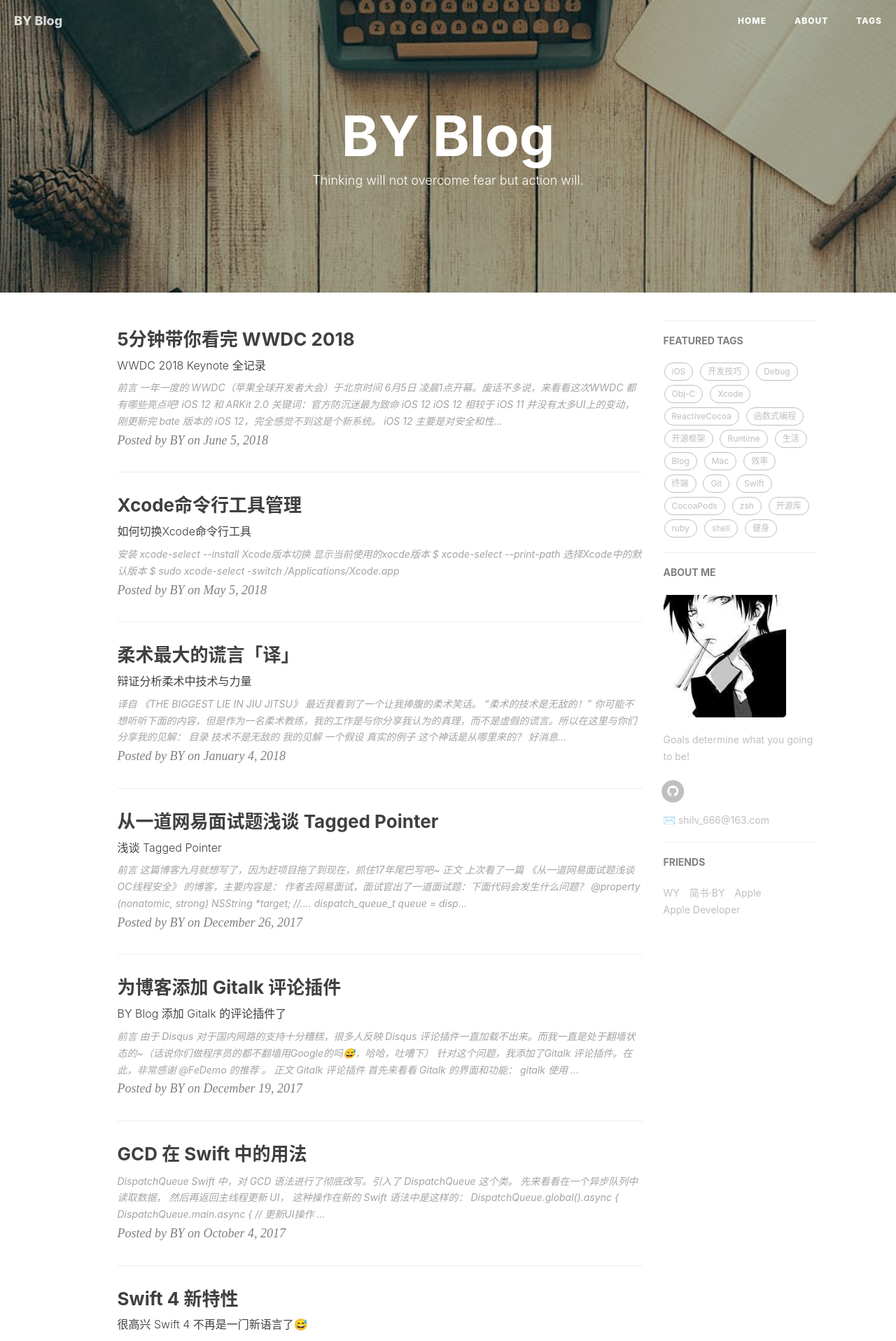
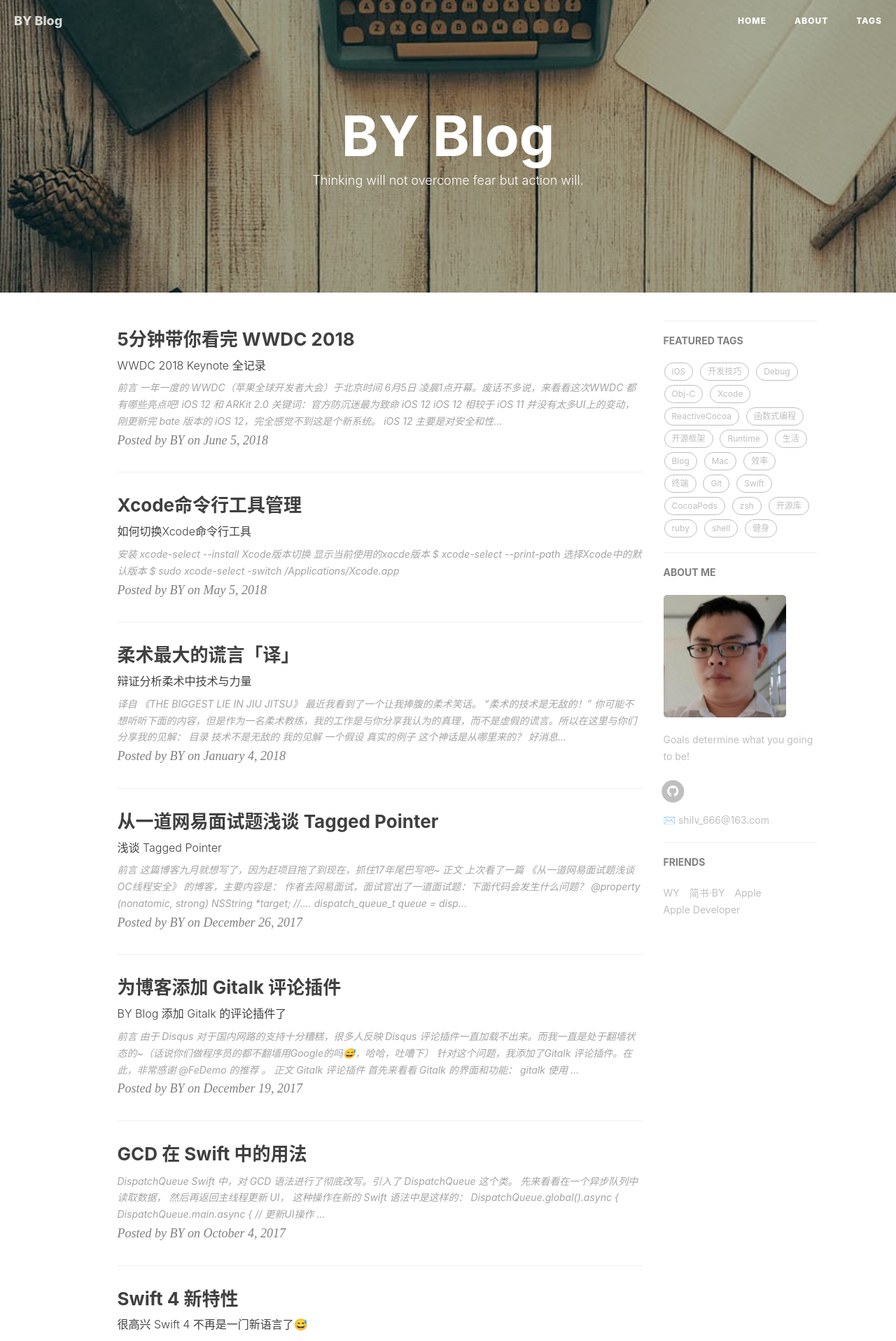
Before and after one commit to shilv-1/shilv-1.github.io, a Jekyll site: the page built from index.html, in a window 1280 px wide. Shown: the top 1916 px of the page at 70% size. Built offline with Jekyll 4.4.1, drawn with Linux system fonts in a browser that asks for light colours; nearby versions of some CDN libraries; the list of posts is cut into pages by our own code; comment, search, counter and statistics services are not loaded.

Commit message:
avatar第二次修改

```diff
--- a/_config.yml
+++ b/_config.yml
@@ -12,7 +12,7 @@ github_repo: "https://github.com/shilv-1/shilv-1.github.io.git" # you code repos
 # Sidebar settings
 sidebar: true                           # whether or not using Sidebar.
 sidebar-about-description: "Goals determine what you going to be!"
-sidebar-avatar: /img/avatar_m.jpg      # use absolute URL, seeing it's used in both `/` and `/about/`
+sidebar-avatar: /img/avatar_shi.jpg      # use absolute URL, seeing it's used in both `/` and `/about/`
 
 
 
```
